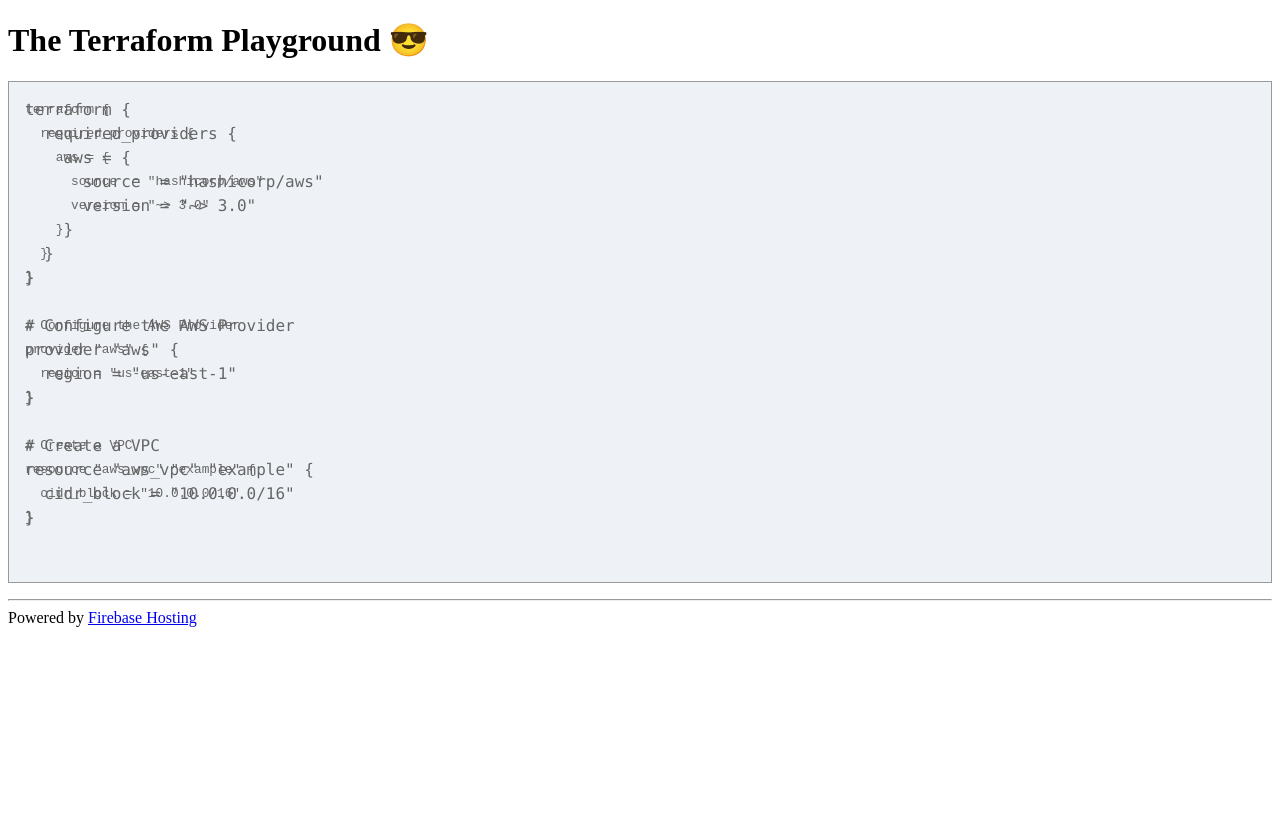
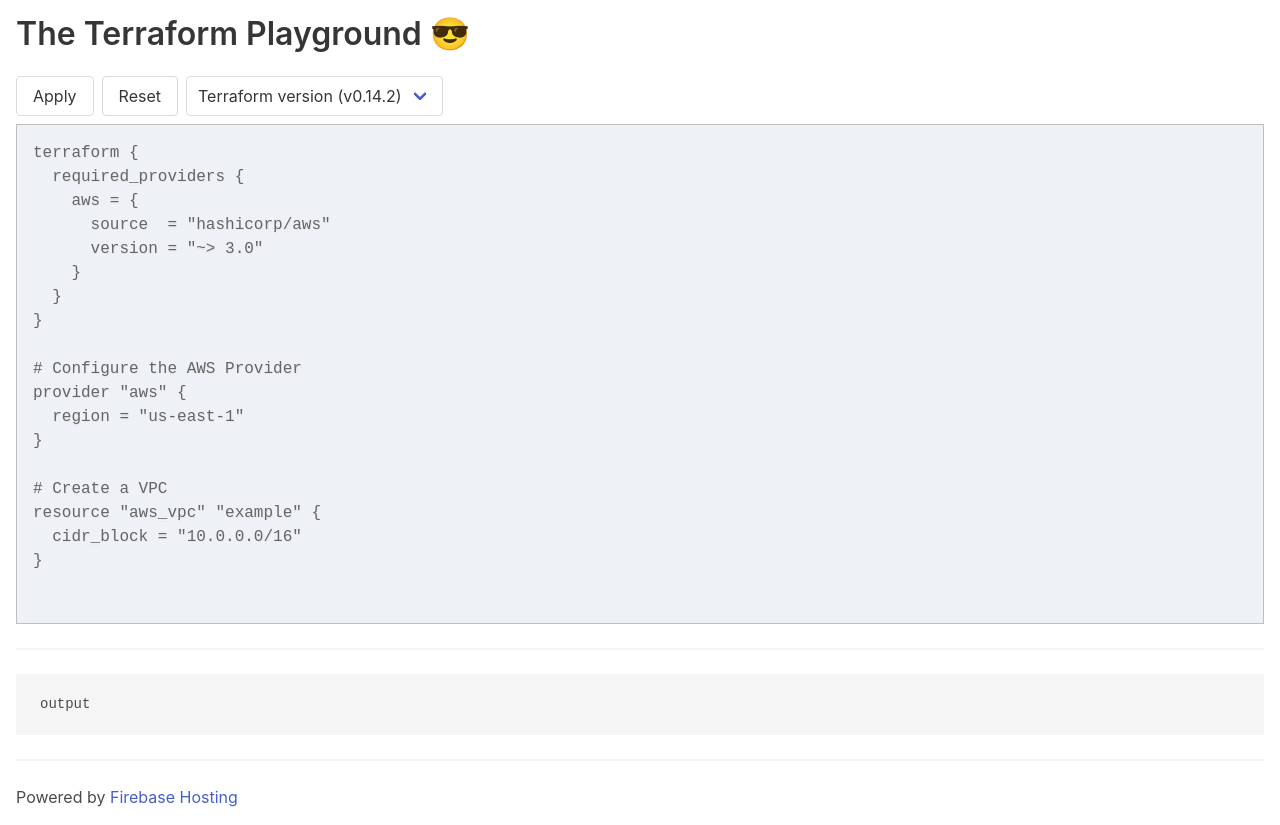
Before and after one commit to yukin01/terraform-playground, a Next.js app in the folder frontend/: page / in a window 1280 px wide. Before the commit the page ends 800 px from the top, so only its background shows below. Built offline with nearby package versions, Linux system fonts and the light colour scheme.

Commit message:
Add style and buttons

```diff
--- a/frontend/components/Code.tsx
+++ b/frontend/components/Code.tsx
@@ -2,17 +2,17 @@ import React, { FC, useEffect } from 'react'
 import Prism from 'prismjs'
 
 type Props = {
-  code: string
   language: string
+  content: string
 }
 
-export const Code: FC<Props> = ({ code, language }) => {
+export const Code: FC<Props> = ({ content, language }) => {
   useEffect(() => {
     Prism.highlightAll()
   })
   return (
-    <pre className="line-numbers">
-      <code className={`language-${language}`}>{code}</code>
+    <pre>
+      <code className={`language-${language}`}>{content}</code>
     </pre>
   )
 }
--- a/frontend/components/Form.tsx
+++ b/frontend/components/Form.tsx
@@ -1,5 +1,6 @@
 import React, { FC, useState } from 'react'
 import { Editor } from './Editor'
+import { Code } from './Code'
 
 type Props = {
   content: string
@@ -8,7 +9,20 @@ type Props = {
 export const Form: FC<Props> = ({ content: initialContent }) => {
   const [content, setContent] = useState<string>(initialContent)
 
-  // TODO: submit button
-
-  return <Editor language="hcl" content={content} setContent={setContent} />
+  return (
+    <div>
+      <button className="button mr-2">Apply</button>
+      <button className="button mr-2" onClick={() => setContent(initialContent)}>Reset</button>
+      <div className="select">
+        <select>
+          <option>Terraform version (v0.14.2)</option>
+          <option>v0.14.1</option>
+          <option>v0.14.0</option>
+        </select>
+      </div>
+      <Editor language="hcl" content={content} setContent={setContent} />
+      <hr />
+      <Code language="hcl" content="output"/>
+    </div>
+  )
 }
--- a/frontend/components/Layout.tsx
+++ b/frontend/components/Layout.tsx
@@ -7,7 +7,7 @@ type Props = {
 }
 
 export const Layout: FC<Props> = ({ children, title = 'This is the default title' }) => (
-  <div>
+  <div style={{ margin: "16px" }}>
     <Head>
       <title>{title}</title>
       <meta charSet="utf-8" />
--- a/frontend/package.json
+++ b/frontend/package.json
@@ -11,7 +11,8 @@
     "deploy:hosting": "firebase deploy --only hosting"
   },
   "dependencies": {
-    "next": "latest",
+    "bulma": "^0.9.1",
+    "next": "^10.0.3",
     "prismjs": "^1.22.0",
     "react": "^16.12.0",
     "react-dom": "^16.12.0"
--- a/frontend/pages/_app.tsx
+++ b/frontend/pages/_app.tsx
@@ -1,4 +1,5 @@
 import type { AppProps } from 'next/app'
+import 'bulma/css/bulma.css'
 import 'styles.css'
 
 const MyApp = ({ Component, pageProps }: AppProps) => <Component {...pageProps} />
--- a/frontend/pages/index.tsx
+++ b/frontend/pages/index.tsx
@@ -24,7 +24,7 @@ resource "aws_vpc" "example" {
 
 const IndexPage = () => (
   <Layout title="The Terraform Playground">
-    <h1 className="hoge">The Terraform Playground 😎</h1>
+    <h1 className="title">The Terraform Playground 😎</h1>
     <Form content={code} />
   </Layout>
 )
--- a/frontend/styles.css
+++ b/frontend/styles.css
@@ -1,29 +1,25 @@
-.App {
-  font-family: sans-serif;
-}
-
 /** ---------------------------- */
 /** --- Code editor ------------ */
 /** ---------------------------- */
 .code-edit-container {
   position: relative;
   min-height: 500px;
-  border: 1px solid hsl(0, 0%, 60%);
+  border: 1px solid hsl(0, 0%, 75%);
   background-color: hsl(212, 35%, 95%);
-  margin: 1em 0;
+  margin: .5em 0;
 }
 
-.code-input,
-.code-output {
+.code-edit-container .code-input,
+.code-edit-container .code-output {
   position: absolute;
   top: 0;
   left: 0;
   width: 100%;
   height: 100%;
   padding: 1rem;
+  margin: 0;
   border: none;
   font-family: Consolas, Monaco, "Andale Mono", "Ubuntu Mono", monospace;
-  font-size: 0.8rem;
   background: transparent;
   white-space: pre-wrap;
   line-height: 1.5em;
@@ -32,22 +28,21 @@
   box-sizing: border-box;
 }
 
-.code-input {
+.code-edit-container .code-input {
   opacity: 1;
-  margin: 0;
-  color: hsl(0, 0%, 40%);
+  caret-color: hsl(0, 0%, 30%);
+  color: hsl(0, 0%, 90%);
   resize: none;
   outline: none;
   overflow: hidden;
 }
 
-.code-output {
+.code-edit-container .code-output {
   pointer-events: none;
   z-index: 3;
-  margin: 0;
   overflow-y: auto;
 }
-.code-output code {
+.code-edit-container .code-output code {
   position: absolute;
   top: 0;
   left: 0;
@@ -55,16 +50,13 @@
   padding: 1rem;
   display: block;
   color: hsl(0, 0%, 40%);
-  font-size: 0.8rem;
-  font-family: "PT Mono", monospace;
 }
 
-.tag:not(body) {
+.code-edit-container .tag:not(body) {
   align-items: center;
   background-color: transparent;
   border-radius: 0;
   display: initial;
-  font-size: 1em;
   height: 2em;
   justify-content: center;
   line-height: inherit;
@@ -73,12 +65,11 @@
   white-space: nowrap;
 }
 
-.number {
+.token.number {
   align-items: initial;
   background-color: initial;
   border-radius: initial;
   display: initial;
-  font-size: 1rem;
   height: initial;
   justify-content: initial;
   margin-right: initial;
@@ -86,11 +77,5 @@
   padding: initial;
   text-align: initial;
   vertical-align: inherit;
+  font-size: inherit;
 }
-
-/* overrides */
-.code-edit-container :not(pre) > code[class*="language-"],
-.code-edit-container pre[class*="language-"] {
-  background: transparent;
-  margin: 0;
-}
```
Also changed, not shown: 1 other file (tests, documents, lock files or other folders).
